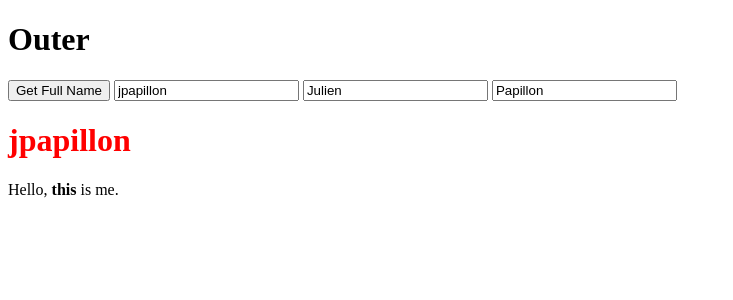
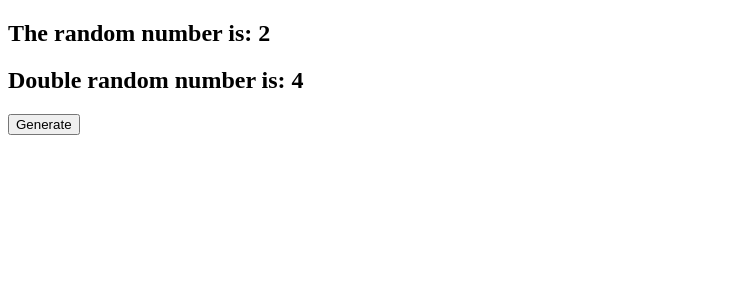
Before and after one commit to Algueron/svelte-course, a SvelteKit app: page / in a window 1280 px wide. Shown: the top 300 px of the page, without its empty margins (0-733 px from the left). Built offline with nearby package versions, Linux system fonts and the light colour scheme.

Commit message:
feat: Create random number component

```diff
--- /dev/null
+++ b/src/lib/components/RandomNumber.svelte
@@ -0,0 +1,12 @@
+<script lang="ts">
+    let randomNumber = $state(Math.floor(Math.random() * 10));
+    let doubleRandomNumber = $derived(randomNumber * 2);
+</script>
+
+<h2>The random number is: {randomNumber}</h2>
+<h2>Double random number is: {doubleRandomNumber}</h2>
+
+<button onclick={() => {
+    randomNumber = Math.floor(Math.random() * 10);
+    console.log({ randomNumber, doubleRandomNumber});
+}}>Generate</button>
--- a/src/routes/+page.svelte
+++ b/src/routes/+page.svelte
@@ -1,7 +1,5 @@
 <script>
-	import DisplayName from "$lib/components/DisplayName.svelte";
-
+	import RandomNumber from "$lib/components/RandomNumber.svelte";
 </script>
 
-<h1>Outer</h1>
-<DisplayName />
+<RandomNumber />
```
